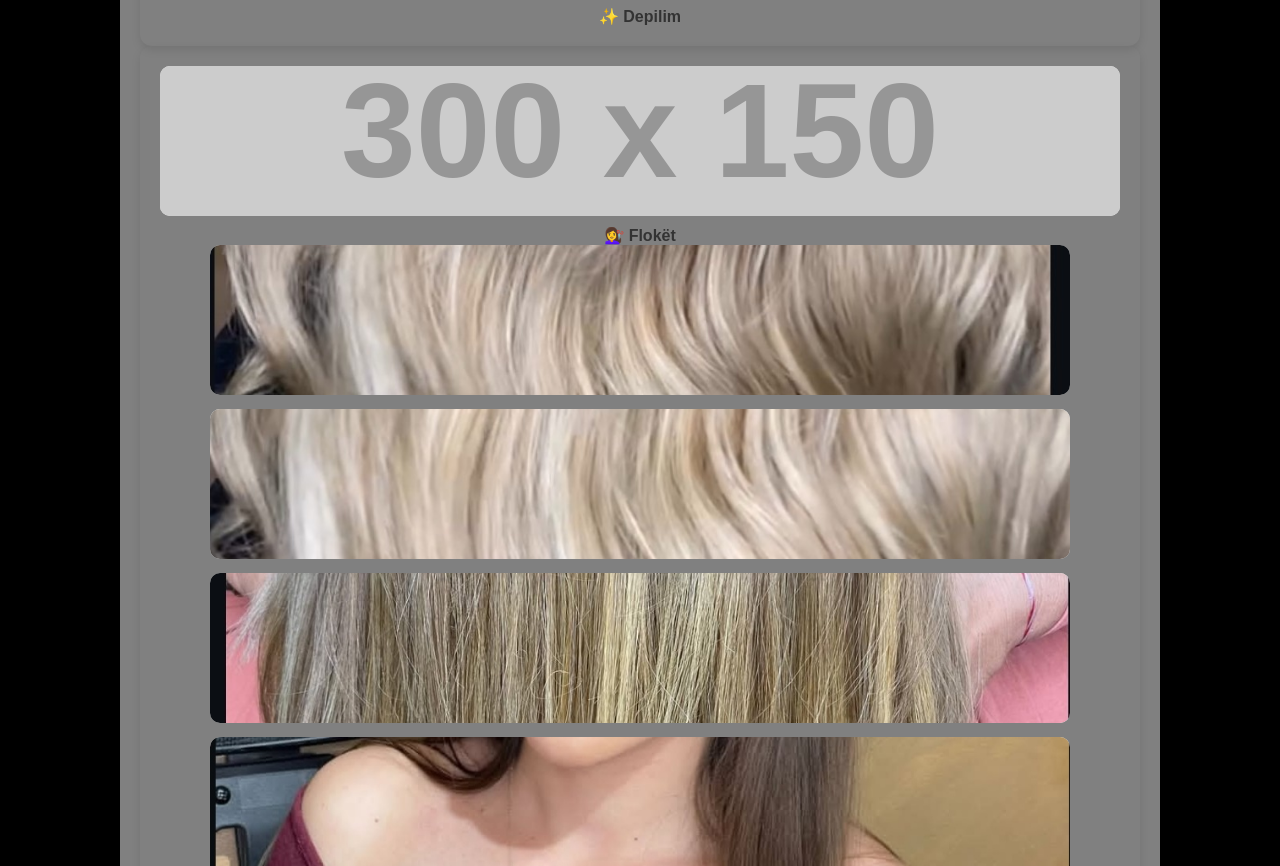
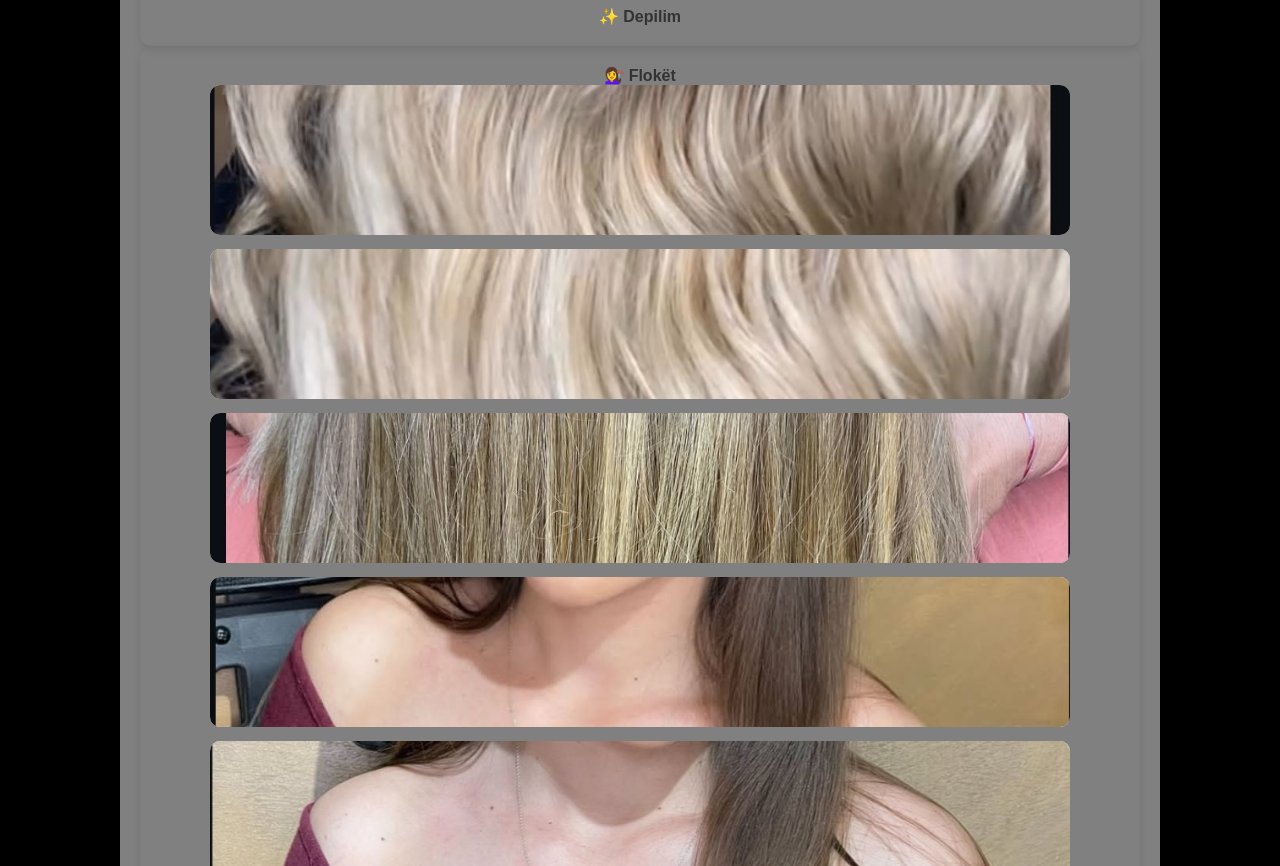
Before and after one commit to olidabeauty-lang/Olidabeauty, a plain HTML site: page index.html in a window 1280 px wide. Shown: the part 2448-3314 px from the top of the page. Drawn offline with Linux system fonts and the light colour scheme; placeholder pictures from the web are drawn by us.

Commit message:
Update index.html

```diff
--- a/index.html
+++ b/index.html
@@ -214,7 +214,7 @@ footer a {
       ✨ Depilim
     </div>
     <div class="service-btn" data-num="+355683759422" data-name="Flokët">
-      <img src="https://via.placeholder.com/300x150" alt="Flokët">
+
       💇‍♀️ Flokët
 <div class="gallery">
         <img src="photo11.jpg" alt="Floket 1"
```
